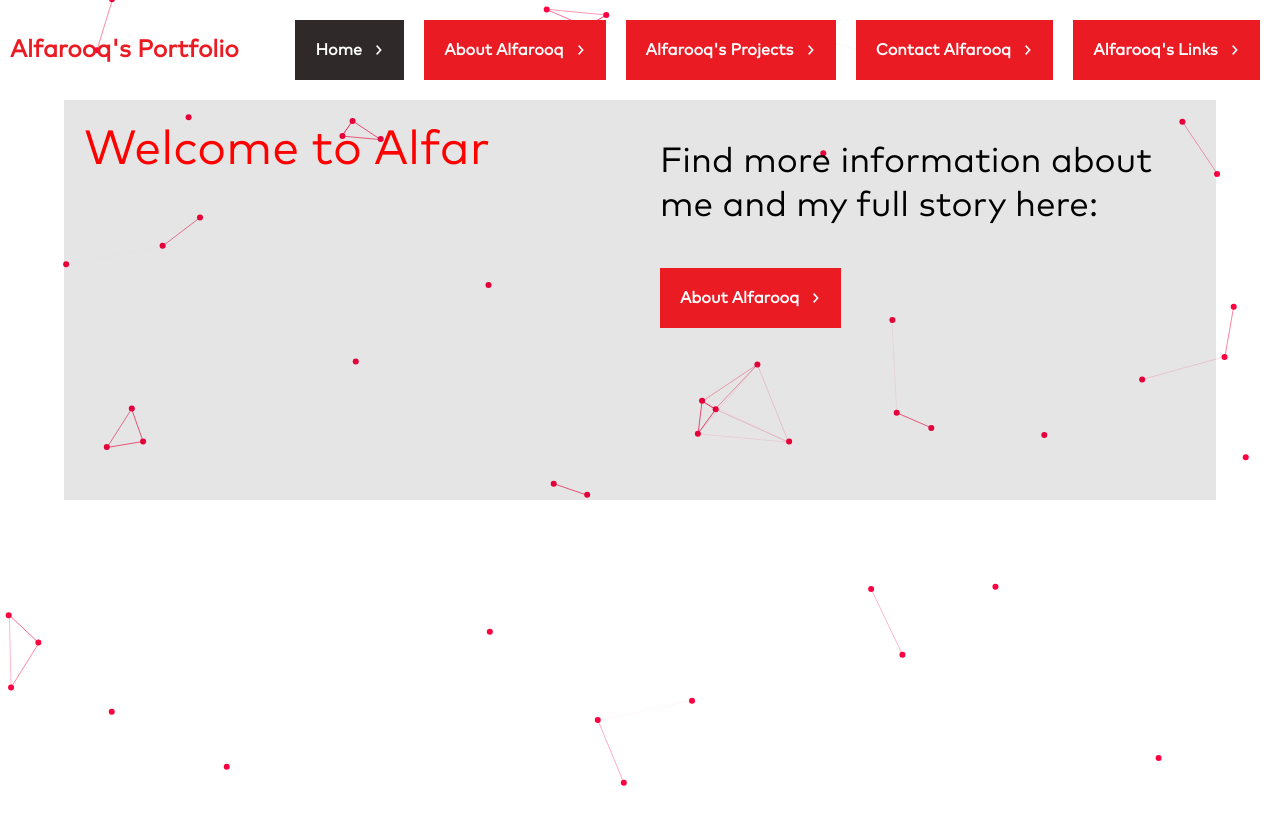
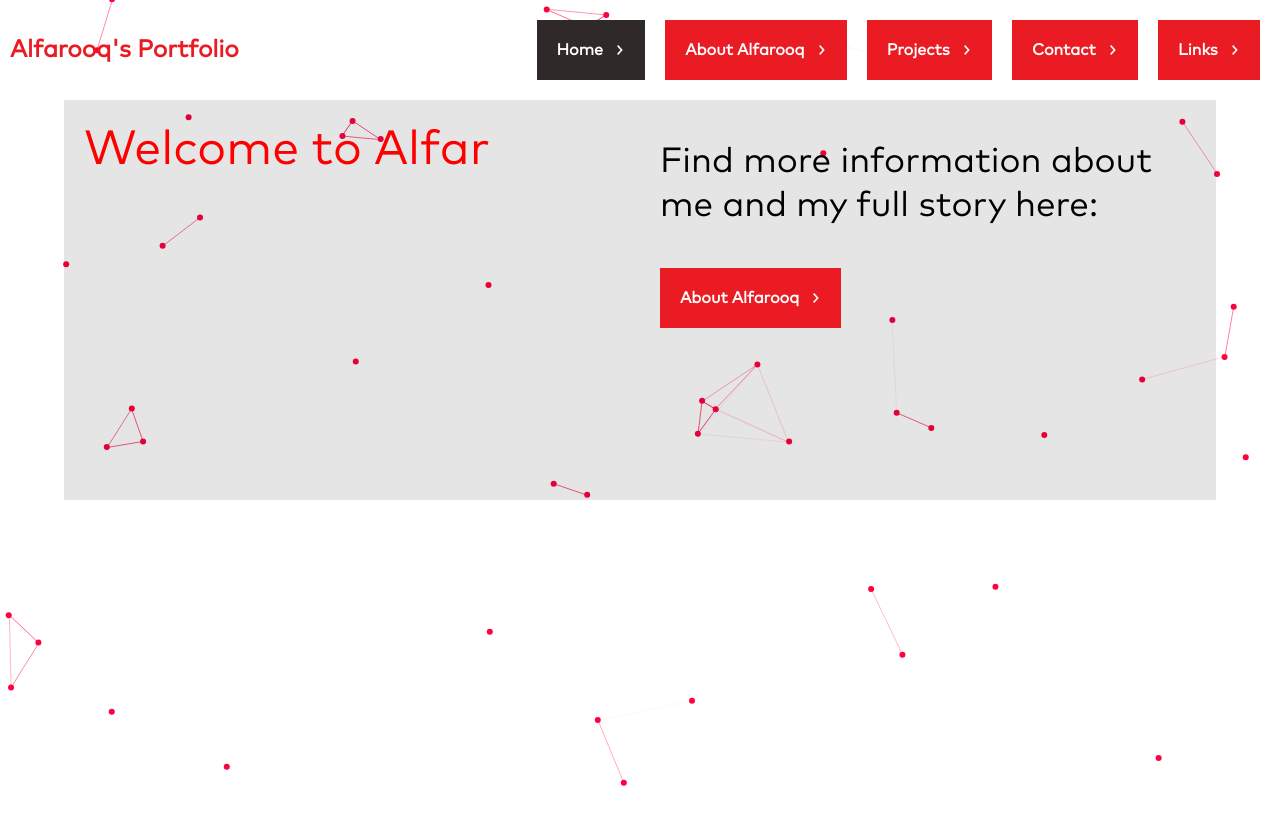
Before and after one commit to AlfarooqAlmenghawi/Alfarooq-Portfolio, a React (Vite) app: page / in a window 1280 px wide. Shown: the top 824 px of the page. Built offline with nearby package versions, Linux system fonts and the light colour scheme.

Commit message:
Changes to ensure clarity

```diff
--- a/src/components/Header/Header.jsx
+++ b/src/components/Header/Header.jsx
@@ -60,7 +60,7 @@ const Header = () => {
               to="/alfarooq's-projects"
               data-text="Alfarooq's Projects"
             >
-              Alfarooq's Projects {arrowIcon}
+              Projects {arrowIcon}
             </Link>
           ) : (
             <Link
@@ -68,7 +68,7 @@ const Header = () => {
               to="/alfarooq's-projects"
               data-text="Alfarooq's Projects"
             >
-              Alfarooq's Projects {arrowIcon}
+              Projects {arrowIcon}
             </Link>
           )}
 
@@ -78,7 +78,7 @@ const Header = () => {
               to="/contact-alfarooq"
               data-text="Contact Alfarooq"
             >
-              Contact Alfarooq {arrowIcon}
+              Contact {arrowIcon}
             </Link>
           ) : (
             <Link
@@ -86,7 +86,7 @@ const Header = () => {
               to="/contact-alfarooq"
               data-text="Contact Alfarooq"
             >
-              Contact Alfarooq {arrowIcon}
+              Contact {arrowIcon}
             </Link>
           )}
 
@@ -96,7 +96,7 @@ const Header = () => {
               to="/alfarooq's-links"
               data-text="Alfarooq's Links"
             >
-              Alfarooq's Links {arrowIcon}
+              Links {arrowIcon}
             </Link>
           ) : (
             <Link
@@ -104,7 +104,7 @@ const Header = () => {
               to="/alfarooq's-links"
               data-text="Alfarooq's Links"
             >
-              Alfarooq's Links {arrowIcon}
+              Links {arrowIcon}
             </Link>
           )}
         </section>
```
Also changed, not shown: 5 other files (tests, documents, lock files or other folders).
